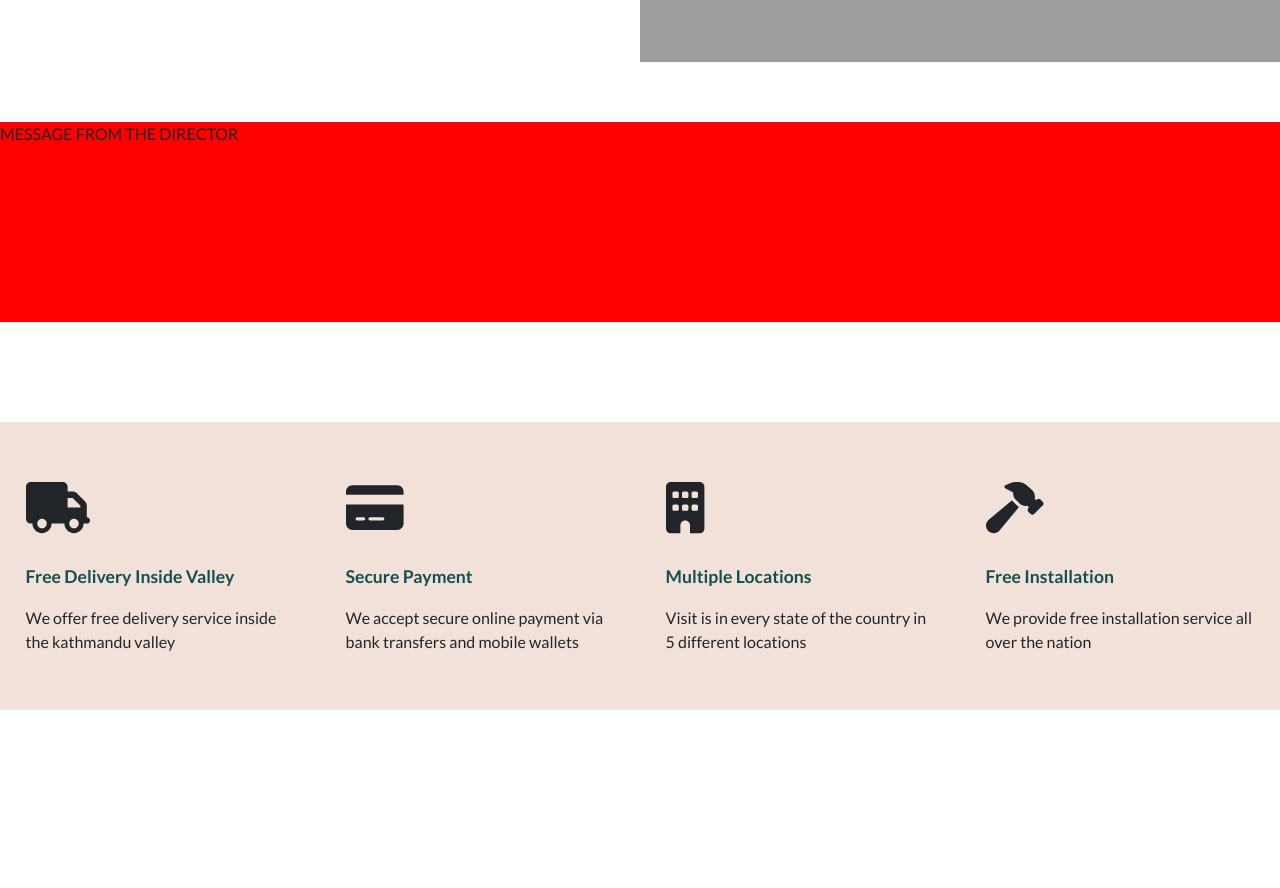
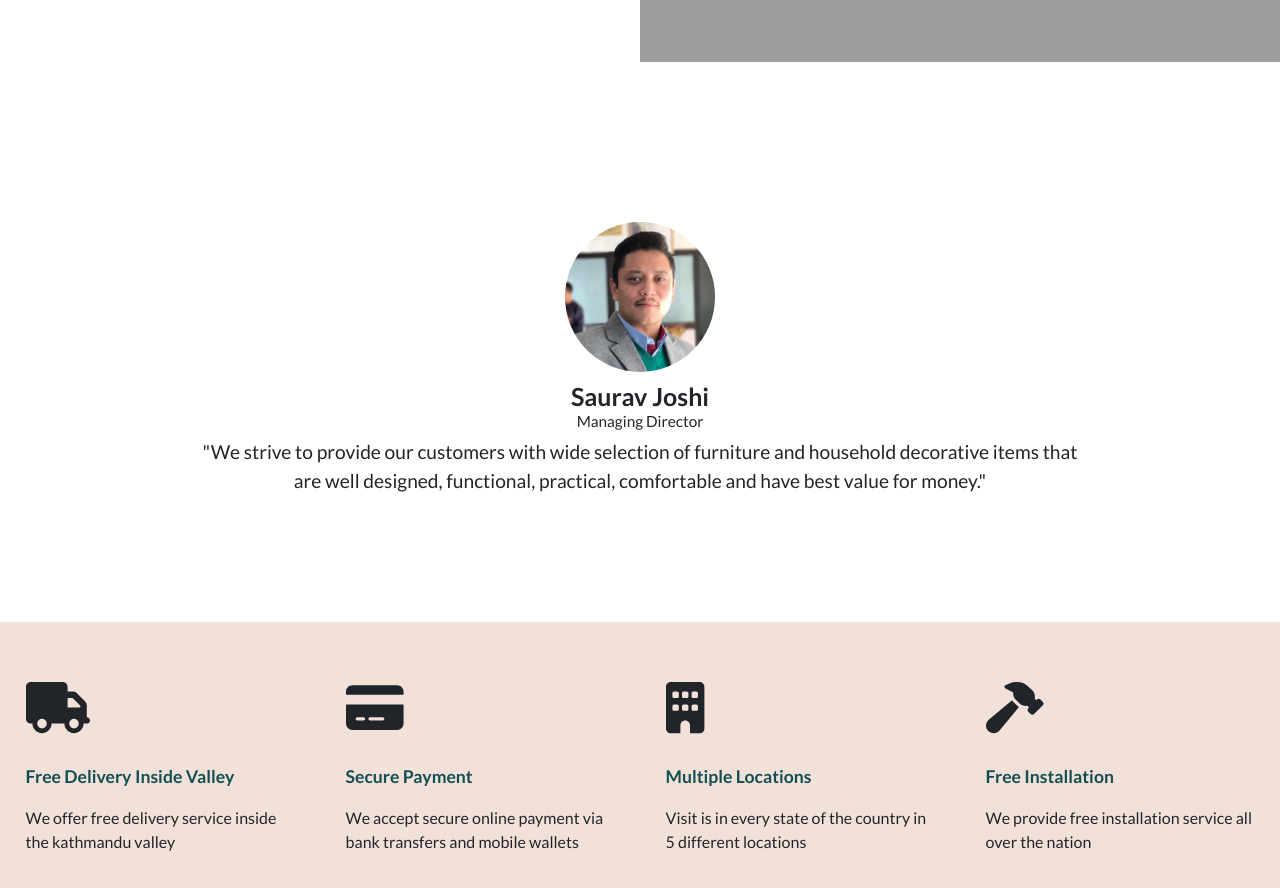
Before and after one commit to rsahilt/furnitureland, a React (Vite) app in the folder furnitureland/: page / in a window 1280 px wide. Shown: the part 2440-3328 px from the top of the page. Before the commit the page ends 3150 px from the top, so only its background shows below. Built offline with nearby package versions, Linux system fonts and the light colour scheme; grey boxes are pictures that could not be loaded; a web font is replaced by a local one.

Commit message:
message div added

```diff
--- a/furnitureland/src/components/MainContent/MainContent.css
+++ b/furnitureland/src/components/MainContent/MainContent.css
@@ -136,9 +136,39 @@ section{
 
 .message{
     width: 100%;
-    background-color: red;
-    height: 200px;
-    margin-top: 60px
+    height: 300px;
+    margin-top: 160px;
+    display: flex;
+    flex-direction:column;
+    justify-content: center;
+    align-items: center;
+}
+
+.image-director{
+    height: 150px;
+    width: 150px;
+    border-radius: 50%;
+}
+
+.msg-director{
+    height: 150px;
+    width: 70%;
+    text-align: center;
+    font-size: 1.2em;
+    padding-top: 10px;
+}
+
+.directorh5{
+    font-weight: 600;
+    font-size: 1.3em;
+    margin-bottom: 0;
+    padding-bottom: 0;
+}
+
+.directorh6{
+    font-weight: 400;
+    font-size: 0.8em;
+
 }
 
 .summary{
--- a/furnitureland/src/components/MainContent/MainContent.jsx
+++ b/furnitureland/src/components/MainContent/MainContent.jsx
@@ -8,12 +8,14 @@ import bannerimage from '../../assets/banner.jpeg'
 import instabanner from '../../assets/instabanner.png'
 import insta1 from '../../assets/insta1.png'
 import insta2 from '../../assets/insta2.png'
+import dirimage from '../../assets/dirimage.png'
 import { FontAwesomeIcon } from '@fortawesome/react-fontawesome'
 import { faInstagram } from '@fortawesome/free-brands-svg-icons'
 import { faTruck } from '@fortawesome/free-solid-svg-icons'
 import { faCreditCard } from '@fortawesome/free-solid-svg-icons'
 import { faBuilding } from '@fortawesome/free-solid-svg-icons'
 import { faHammer } from '@fortawesome/free-solid-svg-icons'
+
 
 
 
@@ -89,7 +91,18 @@ const MainContent = () => {
             </div>
         </div>
 
-        <div className="message">MESSAGE FROM THE DIRECTOR</div>
+        <div className="message">
+            <div className="image-director">
+                <img src={dirimage} alt="Image of director" style={{width:'100%', height:'100%', borderRadius:'50%'}}/  >
+            </div>
+            <div className="msg-director">
+                <h5 className='directorh5'>Saurav Joshi</h5>
+                <h6 className='directorh6'>Managing Director</h6>
+                <p>
+                    "We strive to provide our customers with wide selection of furniture and household decorative items that are well designed, functional, practical, comfortable and have best value for money."
+                </p>
+            </div>
+        </div>
 
         <div className="summary">
             <div className="summaryitem">
```
Also changed, not shown: furnitureland/src/assets/dirimage.png (added).
